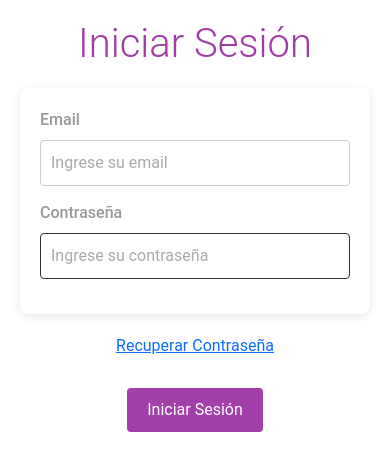
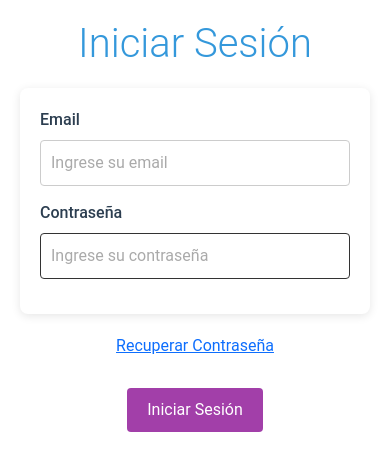
Before and after one commit to GomezFabricio/aXsFitt, a React (Vite) app in the folder client/: page /login in a window 390 px wide. Shown: the top 470 px of the page. Built offline with nearby package versions, Linux system fonts and the light colour scheme; no server answers.

Commit message:
Update color variables and enhance Navbar layout: change primary colors in CSS, adjust Navbar positioning for better responsiveness, and apply new color variables in VentasHome component for consistency.

```diff
--- a/client/src/assets/styles/variables.css
+++ b/client/src/assets/styles/variables.css
@@ -1,7 +1,7 @@
 :root {
     /* Paleta de Colores */
-    --color-principal: #9E3DA5;
-    --color-principal-hover: #7b2a7d;
-    --color-letras-fondo-claro: #989898;
-    --color-letras-botones: #ffffff;
+    --color-principal: #3498db; /* Azul */
+    --color-principal-hover: #2980b9; /* Azul oscuro */
+    --color-letras-fondo-claro: #2c3e50; /* Gris oscuro */
+    --color-letras-botones: #ecf0f1; /* Blanco humo */
   }
--- a/client/src/components/Navbar/Navbar.jsx
+++ b/client/src/components/Navbar/Navbar.jsx
@@ -79,6 +79,7 @@ const NavBar = ({ isSidebarOpen, toggleSidebar }) => {
         <div>
             {/* Header para dispositivos móviles y tablets */}
             <header className="flex lg:hidden justify-between items-center p-4 bg-gray-900 text-white">
+                <div className="flex-grow"></div> {/* Espaciador para empujar el botón a la derecha */}
                 <button
                     onClick={toggleSidebar}
                     className={`text-2xl focus:outline-none z-50 ${isSidebarOpen ? 'opacity-0' : 'opacity-100'}`}
@@ -89,8 +90,8 @@ const NavBar = ({ isSidebarOpen, toggleSidebar }) => {
 
             {/* Menú lateral para móviles y tablets */}
             <aside
-                className={`fixed top-0 left-0 h-full bg-gray-800 text-white w-64 z-40 transition-transform transform lg:hidden ${
-                    isSidebarOpen ? 'translate-x-0' : '-translate-x-full'
+                className={`fixed top-0 right-0 h-full bg-gray-800 text-white w-64 z-40 transition-transform transform lg:hidden ${
+                    isSidebarOpen ? 'translate-x-0' : 'translate-x-full'
                 }`}
             >
                 <div className="p-4 flex justify-between items-center">
--- a/client/src/pages/ventas/VentasHome/VentasHome.jsx
+++ b/client/src/pages/ventas/VentasHome/VentasHome.jsx
@@ -24,28 +24,28 @@ const VentasHome = () => {
     return (
         <div className="container mx-auto p-4">
             <div className="text-center">
-                <h1 className="text-4xl font-light mb-4" style={{ color: '#9E3DA5' }}>Ventas</h1>
-                <h2 className="text-xl" style={{ color: '#989898' }}>En esta sección podrás gestionar todas las operaciones relacionadas con las ventas.</h2>
+                <h1 className="text-4xl font-light mb-4" style={{ color: 'var(--color-principal)' }}>Ventas</h1>
+                <h2 className="text-xl" style={{ color: 'var(--color-letras-fondo-claro)' }}>En esta sección podrás gestionar todas las operaciones relacionadas con las ventas.</h2>
             </div>
 
             <div className="flex flex-col items-center gap-4 p-5  w-full md:w-1/3 mx-auto">
                 <button
-                    className="text-white px-6 py-3 rounded-md shadow-md hover:bg-[#7b2a7d] transition duration-300 w-full"
-                    style={{ backgroundColor: '#9E3DA5' }}
+                    className="text-white px-6 py-3 rounded-md shadow-md transition duration-300 w-full"
+                    style={{ backgroundColor: 'var(--color-principal)', hover: 'var(--color-principal-hover)' }}
                     onClick={handleRegistrarVentaClick}
                 >
                     Registrar Venta
                 </button>
                 <button
-                    className="text-white px-6 py-3 rounded-md shadow-md hover:bg-[#7b2a7d] transition duration-300 w-full"
-                    style={{ backgroundColor: '#9E3DA5' }}
+                    className="text-white px-6 py-3 rounded-md shadow-md transition duration-300 w-full"
+                    style={{ backgroundColor: 'var(--color-principal)', hover: 'var(--color-principal-hover)' }}
                     onClick={handleVerVentasClick}
                 >
                     Ver Ventas Realizadas
                 </button>
                 <button
-                    className="text-white px-6 py-3 rounded-md shadow-md hover:bg-[#7b2a7d] transition duration-300 w-full"
-                    style={{ backgroundColor: '#9E3DA5' }}
+                    className="text-white px-6 py-3 rounded-md shadow-md transition duration-300 w-full"
+                    style={{ backgroundColor: 'var(--color-principal)', hover: 'var(--color-principal-hover)' }}
                     onClick={handleReportesClick}
                 >
                     Reportes de Ventas
```
